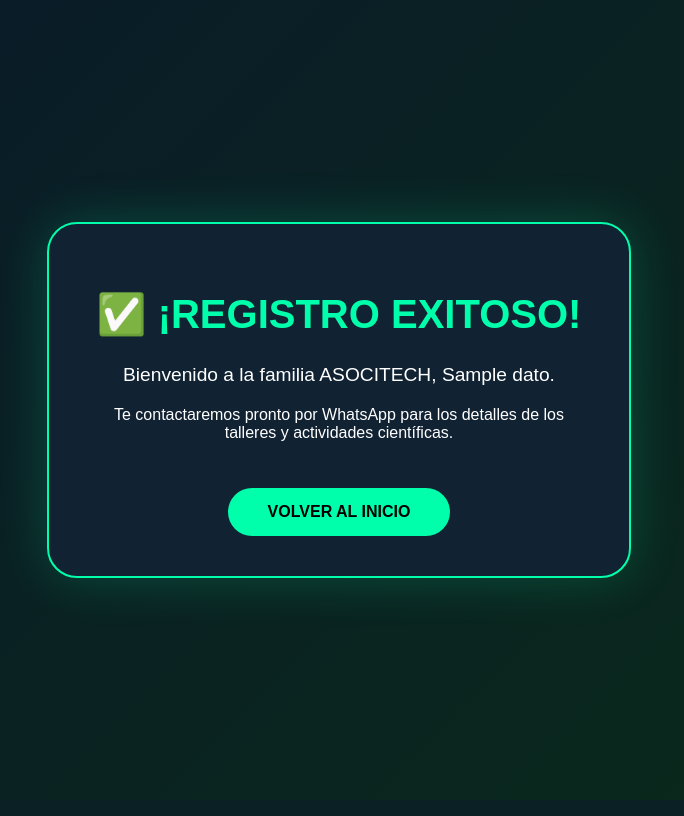
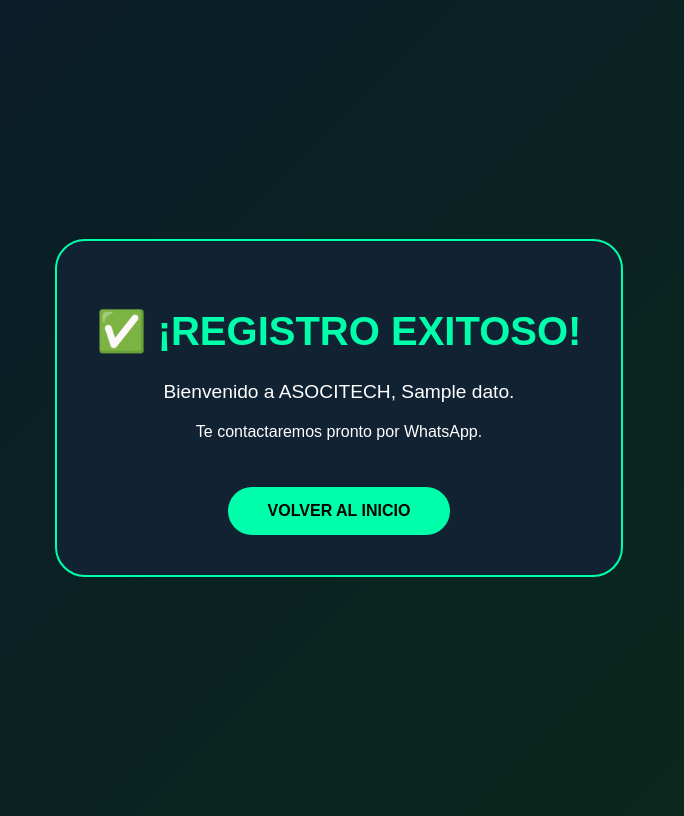
Before and after one commit to xaviv9927-creator/registro_asocitech, a Flask app: template templates/exito.html in a window 1280 px wide. Shown: the whole page, without its empty margins (301-985 px from the left). Before the commit the page ends 601 px from the top, so only its background shows below. Run offline with Flask 3, Linux system fonts and the light colour scheme; the template is opened without the code that fills it: most values are stand-ins (such as "Sample title", 1, 10 or a date in 2020).

Commit message:
Update success message text in exito.html

```diff
--- a/templates/exito.html
+++ b/templates/exito.html
@@ -13,8 +13,6 @@
             align-items: center;
             justify-content: center;
             height: 100vh;
-            margin: 0;
-            text-align: center;
         }
         .card {
             background: #112233;
@@ -22,7 +20,7 @@
             border-radius: 30px;
             border: 2px solid #00ffaa;
             max-width: 500px;
-            box-shadow: 0 0 50px rgba(0,255,170,0.2);
+            text-align: center;
         }
         h1 {
             color: #00ffaa;
@@ -43,8 +41,8 @@
 <body>
     <div class="card">
         <h1>✅ ¡REGISTRO EXITOSO!</h1>
-        <p style="font-size: 1.2em; margin: 20px 0;">Bienvenido a la familia ASOCITECH, {{ datos.nombre }}.</p>
-        <p>Te contactaremos pronto por WhatsApp para los detalles de los talleres y actividades científicas.</p>
+        <p style="font-size: 1.2em; margin: 20px 0;">Bienvenido a ASOCITECH, {{ datos.nombre }}.</p>
+        <p>Te contactaremos pronto por WhatsApp.</p>
         <a href="/" class="btn">VOLVER AL INICIO</a>
     </div>
 </body>
```
